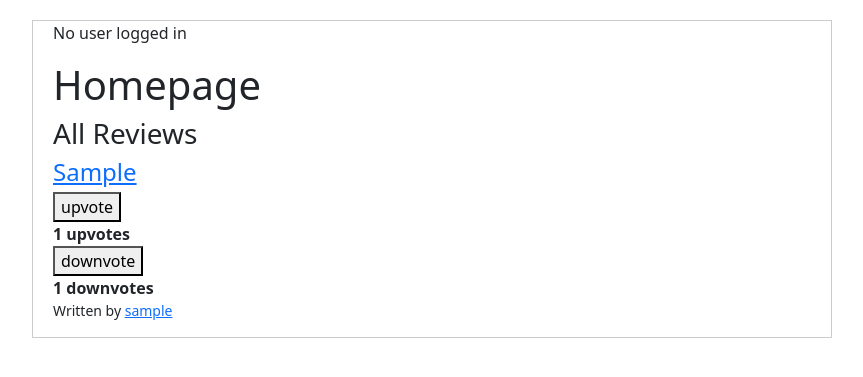
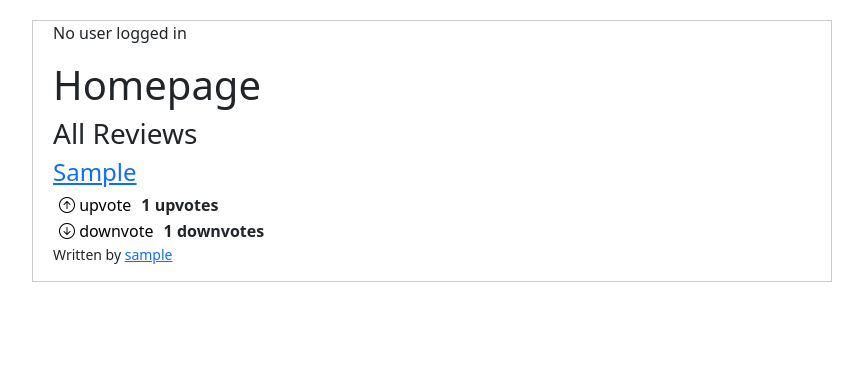
Before and after one commit to hire-blac/reviewersite, a Django app: page / in a window 1280 px wide. Shown: the part 90-467 px from the top of the page, without its empty margins (208-1071 px from the left). Run offline with Django 3.2, Linux system fonts and the light colour scheme; tables that the repository leaves empty hold one stand-in row (values such as "Sample post"); some libraries are stand-ins or nearby versions.

Commit message:
added voting bootstrap icons

```diff
--- a/reviewer/templates/main/index.html
+++ b/reviewer/templates/main/index.html
@@ -17,23 +17,31 @@
           {% csrf_token %}
           <input type="hidden" name="review_id" value="{{review.id}}">
           {% if user not in review.upvotes.all %}
-            <button>upvote</button>
+            <button class="border-0 bg-transparent">
+              <i class="bi bi-arrow-up-circle"></i> upvote
+            </button>
           {% else %}
-            <button>un-vote</button>
+          <button class="border-0 bg-transparent">
+            <i class="bi bi-x-circle"></i> un-vote
+          </button>
           {% endif %}
+          <strong>{{review.num_upvotes}} upvotes</strong>
         </form>
-        <strong>{{review.num_upvotes}} upvotes</strong>
 
         <form action="{% url 'downvote' %}" method="POST">
           {% csrf_token %}
           <input type="hidden" name="review_id" value="{{review.id}}">
           {% if user not in review.downvotes.all %}
-            <button>downvote</button>
+          <button class="border-0 bg-transparent">
+            <i class="bi bi-arrow-down-circle"></i> downvote
+          </button>
           {% else %}
-            <button>un-vote</button>
+            <button class="border-0 bg-transparent">
+              <i class="bi bi-x-circle"></i> un-vote
+            </button>
           {% endif %}
+          <strong>{{review.num_downvotes}} downvotes</strong>
         </form>
-        <strong>{{review.num_downvotes}} downvotes</strong>
         <small>
           <p>Written by <a href="">{{review.user}}</a></p>
         </small>
```
